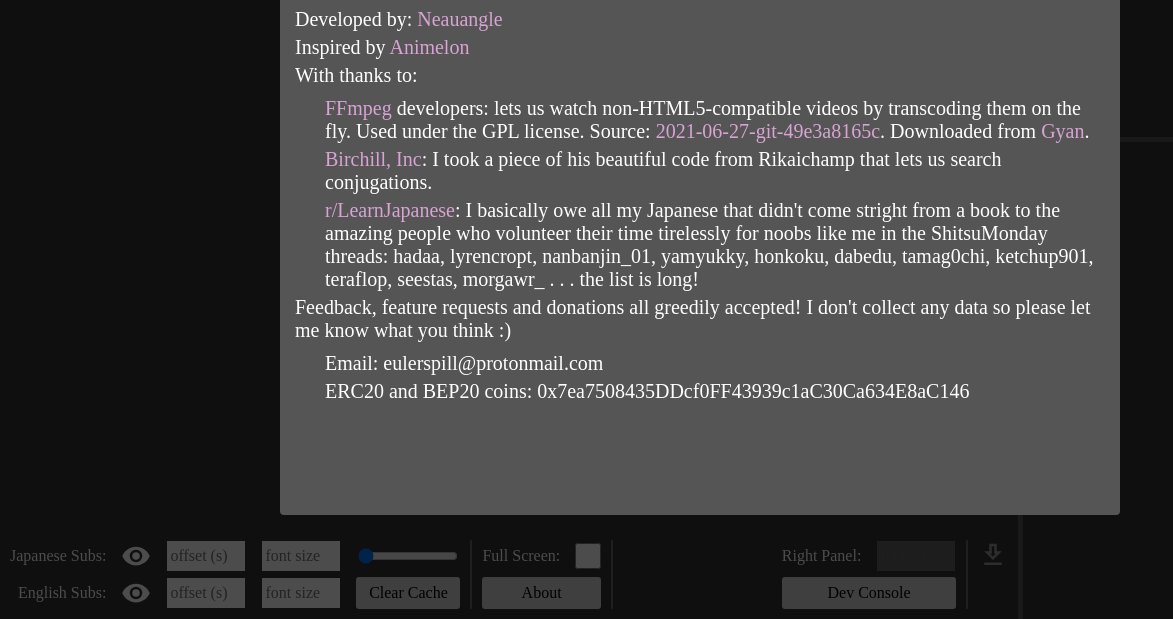
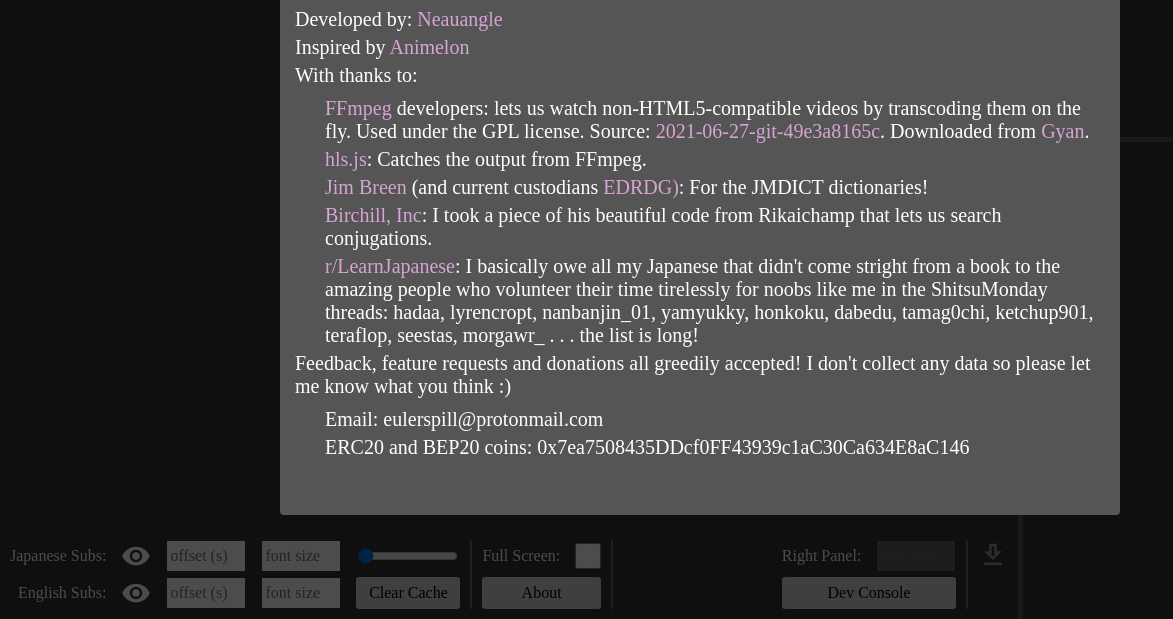
Before and after one commit to neauangle/animocha, an Electron app: page animocha/app/frontend/app.html in a window 1400 px wide. Both pictures are taken after a click on the button "About". Shown: the part 181-800 px from the top of the page, without its empty margins (0-1173 px from the left). Drawn offline with Linux system fonts and the light colour scheme.

Commit message:
added some thanks

```diff
--- a/animocha/app/frontend/app.html
+++ b/animocha/app/frontend/app.html
@@ -33,6 +33,10 @@
                 videos by transcoding them on the fly. Used under the GPL license.
                 Source: <a href="https://github.com/FFmpeg/FFmpeg/commit/49e3a8165c">2021-06-27-git-49e3a8165c</a>.
                 Downloaded from <a href="https://www.gyan.dev/ffmpeg/builds/">Gyan</a>.
+            </div>
+            <div><a href="https://github.com/video-dev/hls.js/">hls.js</a>: Catches the output from FFmpeg.
+            </div>
+            <div><a href="http://nihongo.monash.edu/japanese.html">Jim Breen</a> (and current custodians <a href="https://www.edrdg.org/">EDRDG)</a>: For the JMDICT dictionaries!
             </div>
             <div><a href="https://github.com/birchill">Birchill, Inc</a>: I took a piece of his beautiful code from
                 Rikaichamp that lets us search conjugations.
```
Also changed, not shown: animocha/readme.md, animocha/screenshot.png, animocha/screenshot1.png (added).
